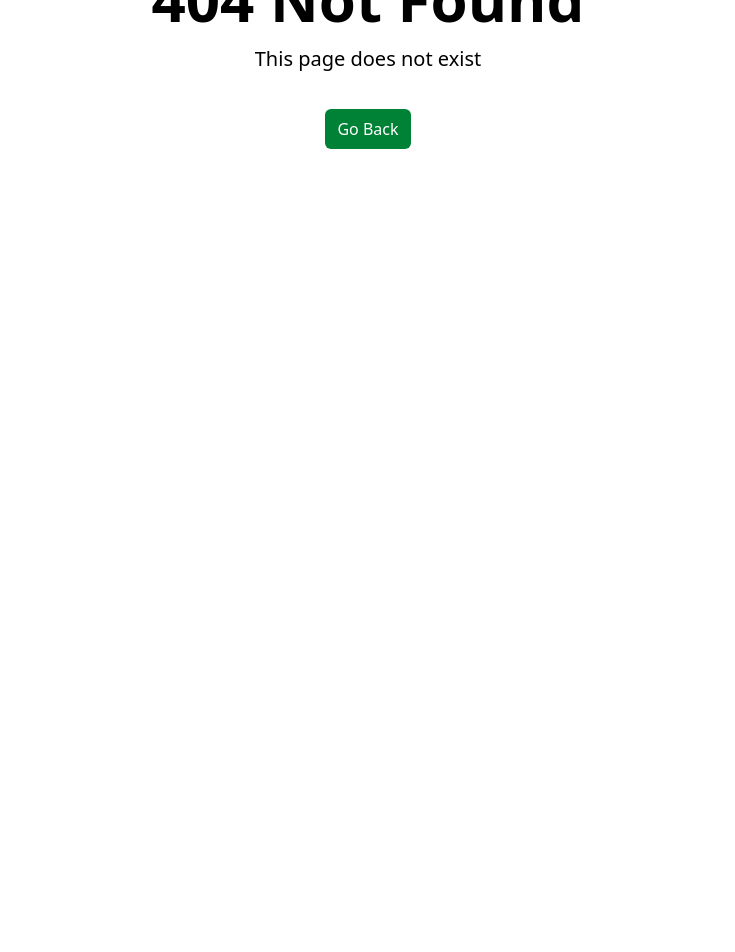
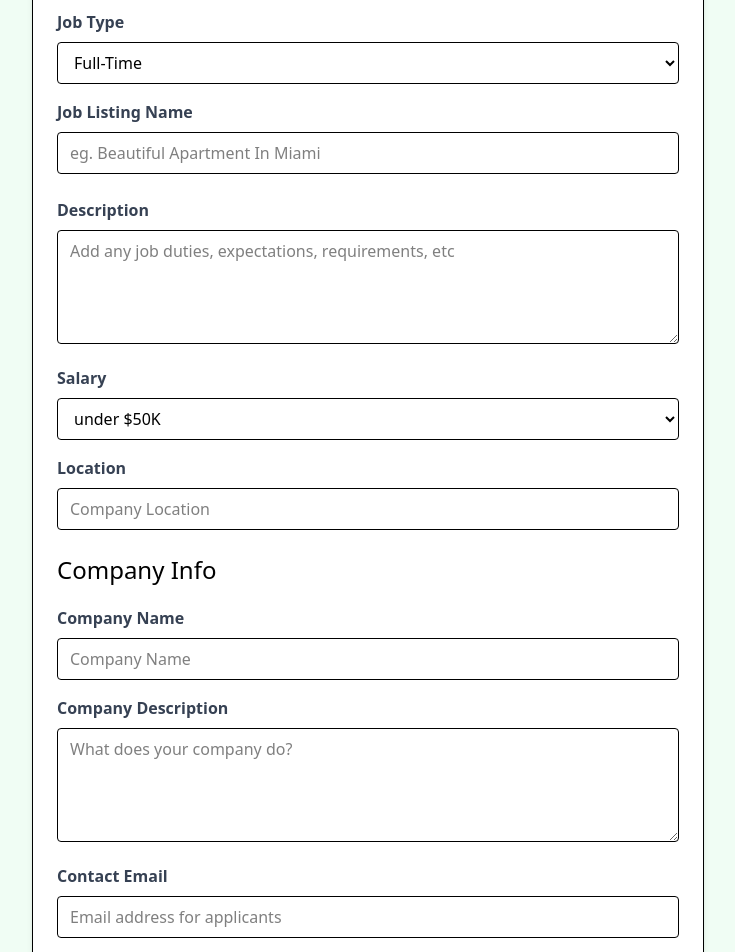
Before and after one commit to onurkinay/JobsFinderVue, a Vue app: page /jobs/edit/1 in a window 1280 px wide. Before the commit this address had no page. Shown: the part 260-1212 px from the top of the page, without its empty margins (272-1007 px from the left). Before the commit the page ends 800 px from the top, so only its background shows below. Built offline with nearby package versions, Linux system fonts and the light colour scheme; no server answers.

Commit message:
update job

```diff
--- a/src/jobs.json
+++ b/src/jobs.json
@@ -15,18 +15,17 @@
       }
     },
     {
-      "id": "2",
-      "title": "Front-End Engineer (Vue)",
-      "type": "Full-Time",
-      "description": "Join our team as a Front-End Developer in sunny Miami, FL. We are looking for a motivated individual with a passion for crafting beautiful and responsive web applications. Experience with UI/UX design principles and a strong attention to detail are highly desirable.",
+      "title": "Front-End Engineer React",
+      "description": "Join our team as a Front-End Developer in sunny Miami, FL. We are looking for a motivated individual with a passion for crafting beautiful and responsive web applications. Experience with UI/UX design principles and a strong attention to detail are highly desirable. WE NEED REACT",
+      "salary": "$70K - $80K",
       "location": "Miami, FL",
-      "salary": "$70K - $80K",
       "company": {
         "name": "Veneer Solutions",
         "description": "Veneer Solutions is a creative agency specializing in digital design and development. Our team is dedicated to pushing the boundaries of creativity and innovation to deliver exceptional results for our clients.",
         "contactEmail": "contact@loremipsum.com",
         "contactPhone": "555-555-5555"
-      }
+      },
+      "id": "2"
     },
     {
       "id": "3",
--- a/src/router/index.js
+++ b/src/router/index.js
@@ -4,6 +4,7 @@
 import NotFoundView from "@/views/NotFoundView.vue";
 import JobView from "@/views/JobView.vue";
 import AddJobView from "@/views/AddJobView.vue";
+import EditJobView from "@/views/EditJobView.vue";
 const routes = [
   {
     path: "/",
@@ -26,6 +27,11 @@
     component: AddJobView,
   },
   {
+    path: "/jobs/edit/:id",
+    name: "EditJob",
+    component: EditJobView,
+  },
+  {
     path: "/:catchAll(.*)",
     name: "NotFound",
     component: NotFoundView,
--- /dev/null
+++ b/src/views/EditJobView.vue
@@ -0,0 +1,238 @@
+<script setup>
+import axios from "axios";
+import { useToast } from "vue-toastification";
+import { reactive, onMounted } from "vue";
+import { useRouter, useRoute } from "vue-router";
+
+const router = useRouter();
+const route = useRoute();
+
+const jobId = route.params.id;
+
+const form = reactive({
+  type: "Full-Time",
+  title: "",
+  description: "",
+  salary: "Under $50K",
+  location: "",
+  company: {
+    name: "",
+    description: "",
+    contactEmail: "",
+    contactPhone: "",
+  },
+});
+
+const toast = useToast();
+const state = reactive({
+  job: {},
+  isLoading: true,
+});
+
+const handleSubmit = async () => {
+  const updatedJob = {
+    title: form.title,
+    description: form.description,
+    salary: form.salary,
+    location: form.location,
+    company: {
+      name: form.company.name,
+      description: form.company.description,
+      contactEmail: form.company.contactEmail,
+      contactPhone: form.company.contactPhone,
+    },
+  };
+
+  try {
+    const response = await axios.put(`/api/jobs/${jobId}`, updatedJob);
+    toast.success("Job updated successfully!");
+    router.push(`/jobs/${response.data.id}`);
+  } catch (error) {
+    console.error("Error updating job:", error);
+    toast.error("Failed to update job. Please try again.");
+  }
+};
+
+onMounted(async () => {
+  try {
+    const response = await axios.get(`/api/jobs/${jobId}`);
+    state.job = response.data;
+    Object.assign(form, state.job);
+  } catch (error) {
+    console.error("Error fetching job:", error);
+  } finally {
+    state.isLoading = false;
+  }
+});
+</script>
+
+<template>
+  <section class="bg-green-50">
+    <div class="container m-auto max-w-2xl py-24">
+      <div
+        class="bg-white px-6 py-8 mb-4 shadow-md rounded-md border m-4 md:m-0"
+      >
+        <form @submit.prevent="handleSubmit">
+          <h2 class="text-3xl text-center font-semibold mb-6">Edit Job</h2>
+
+          <div class="mb-4">
+            <label for="type" class="block text-gray-700 font-bold mb-2"
+              >Job Type</label
+            >
+            <select
+              v-model="form.type"
+              id="type"
+              name="type"
+              class="border rounded w-full py-2 px-3"
+              required
+            >
+              <option value="Full-Time">Full-Time</option>
+              <option value="Part-Time">Part-Time</option>
+              <option value="Remote">Remote</option>
+              <option value="Internship">Internship</option>
+            </select>
+          </div>
+
+          <div class="mb-4">
+            <label class="block text-gray-700 font-bold mb-2"
+              >Job Listing Name</label
+            >
+            <input
+              v-model="form.title"
+              type="text"
+              id="title"
+              name="title"
+              class="border rounded w-full py-2 px-3 mb-2"
+              placeholder="eg. Beautiful Apartment In Miami"
+              required
+            />
+          </div>
+          <div class="mb-4">
+            <label for="description" class="block text-gray-700 font-bold mb-2"
+              >Description</label
+            >
+            <textarea
+              v-model="form.description"
+              id="description"
+              name="description"
+              class="border rounded w-full py-2 px-3"
+              rows="4"
+              placeholder="Add any job duties, expectations, requirements, etc"
+            ></textarea>
+          </div>
+
+          <div class="mb-4">
+            <label for="type" class="block text-gray-700 font-bold mb-2"
+              >Salary</label
+            >
+            <select
+              v-model="form.salary"
+              id="salary"
+              name="salary"
+              class="border rounded w-full py-2 px-3"
+              required
+            >
+              <option value="Under $50K">under $50K</option>
+              <option value="$50K - $60K">$50 - $60K</option>
+              <option value="$60K - $70K">$60 - $70K</option>
+              <option value="$70K - $80K">$70 - $80K</option>
+              <option value="$80K - $90K">$80 - $90K</option>
+              <option value="$90K - $100K">$90 - $100K</option>
+              <option value="$100K - $125K">$100 - $125K</option>
+              <option value="$125K - $150K">$125 - $150K</option>
+              <option value="$150K - $175K">$150 - $175K</option>
+              <option value="$175K - $200K">$175 - $200K</option>
+              <option value="Over $200K">Over $200K</option>
+            </select>
+          </div>
+
+          <div class="mb-4">
+            <label class="block text-gray-700 font-bold mb-2"> Location </label>
+            <input
+              v-model="form.location"
+              type="text"
+              id="location"
+              name="location"
+              class="border rounded w-full py-2 px-3 mb-2"
+              placeholder="Company Location"
+              required
+            />
+          </div>
+
+          <h3 class="text-2xl mb-5">Company Info</h3>
+
+          <div class="mb-4">
+            <label for="company" class="block text-gray-700 font-bold mb-2"
+              >Company Name</label
+            >
+            <input
+              type="text"
+              v-model="form.company.name"
+              id="company"
+              name="company"
+              class="border rounded w-full py-2 px-3"
+              placeholder="Company Name"
+            />
+          </div>
+
+          <div class="mb-4">
+            <label
+              for="company_description"
+              class="block text-gray-700 font-bold mb-2"
+              >Company Description</label
+            >
+            <textarea
+              v-model="form.company.description"
+              id="company_description"
+              name="company_description"
+              class="border rounded w-full py-2 px-3"
+              rows="4"
+              placeholder="What does your company do?"
+            ></textarea>
+          </div>
+
+          <div class="mb-4">
+            <label
+              for="contact_email"
+              class="block text-gray-700 font-bold mb-2"
+              >Contact Email</label
+            >
+            <input
+              type="email"
+              id="contact_email"
+              name="contact_email"
+              class="border rounded w-full py-2 px-3"
+              placeholder="Email address for applicants"
+              v-model="form.company.contactEmail"
+              required
+            />
+          </div>
+          <div class="mb-4">
+            <label
+              for="contact_phone"
+              class="block text-gray-700 font-bold mb-2"
+              >Contact Phone</label
+            >
+            <input
+              type="tel"
+              v-model="form.company.contactPhone"
+              id="contact_phone"
+              name="contact_phone"
+              class="border rounded w-full py-2 px-3"
+              placeholder="Optional phone for applicants"
+            />
+          </div>
+
+          <div>
+            <button
+              class="bg-green-500 hover:bg-green-600 text-white font-bold py-2 px-4 rounded-full w-full focus:outline-none focus:shadow-outline"
+              type="submit"
+            >
+              Edit Job
+            </button>
+          </div>
+        </form>
+      </div>
+    </div>
+  </section>
+</template>
```
